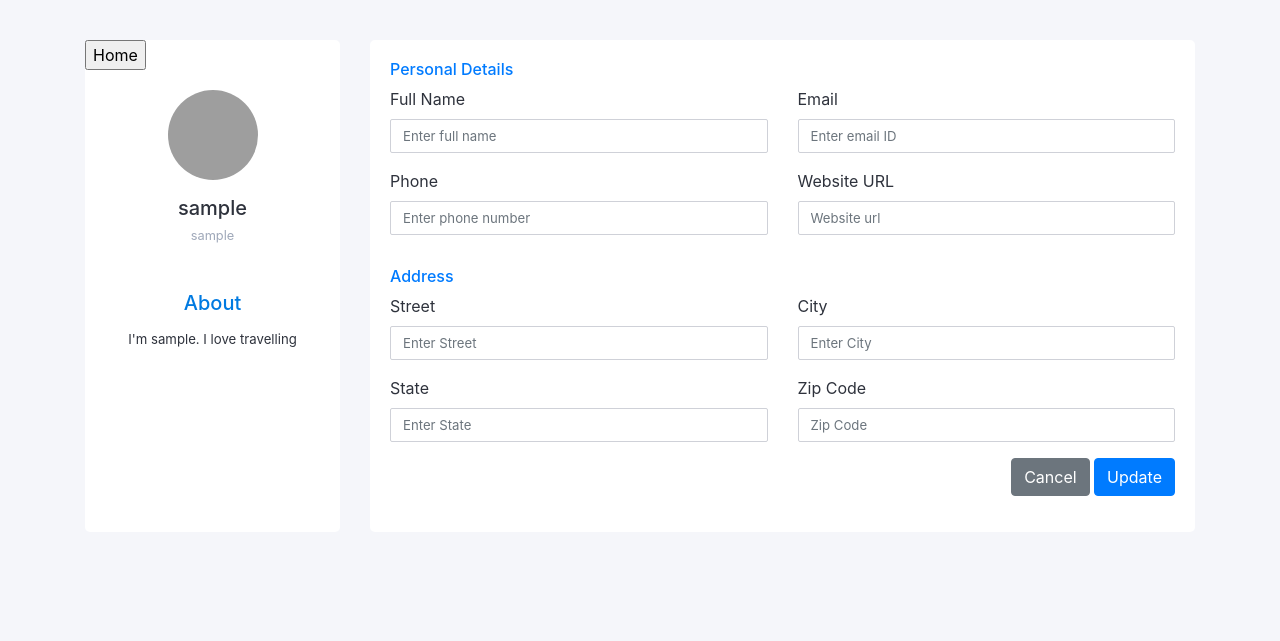
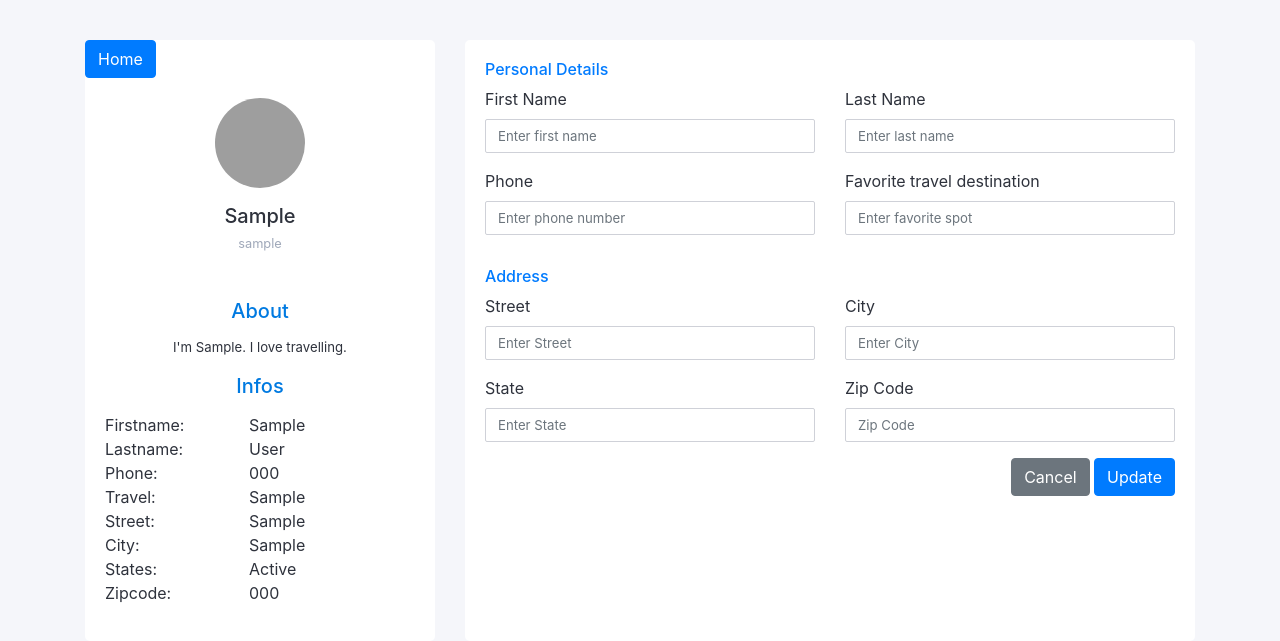
Before and after one commit to LoneRan/EE599CloudFinalProject, a Flask app: a page that uses templates/profile.html in a window 1280 px wide. Shown: the top 641 px of the page. Run offline with Flask 2, Linux system fonts and the light colour scheme; tables that the repository leaves empty hold one stand-in row (values such as "Sample post"); some libraries are stand-ins or nearby versions; grey boxes are pictures that could not be loaded.

Commit message:
finish profile and login system

```diff
--- a/app.py
+++ b/app.py
@@ -2,16 +2,14 @@ from flask import Flask, render_template, request, redirect, url_for, Response
 import requests
 import json
 from helper import guessState
+import userProfile
 app = Flask(__name__)
 CHECK = 0
 
 
 @app.route("/")
 def home():
-    # email = request.args['email']
-    # password = request.args['pass']
-    # print(email)
-    # print(password)
+
     return render_template("index.html")
 
 @app.route('/about')
@@ -40,24 +38,53 @@ def searchState():
 
 @app.route('/login',methods=['POST','GET'])
 def login():
-
+    if request.method == 'POST':
+        if 'Home' in request.form:
+            return redirect("/")
+        if 'reset' in request.form:
+            data = 0
+            username = request.form['username']
+            password = request.form['password']
+            data =  5 if userProfile.checkDupProfile(username) else 4
+            if data == 5:
+                userProfile.updatePassword(username,password)
+            return render_template('login.html', data=data)
+        fullname = request.form['fullname']
+        email = request.form['email']
+        password = request.form['pass']
+        fname, lname = fullname.strip().split(' ')
+        if userProfile.checkDupProfile(email): #check whether email has been used for registration
+            return render_template('login.html',data=3)
+        userProfile.register(fname, lname, email, password) #update db for registration
+        return render_template('login.html',data=2)
+        # print(request.form)
     return render_template('login.html')
 
-
+#check login condition
 @app.route('/login/check',methods=['GET'])
 def loginCheck():
     email = request.args['email']
     password = request.args['pass']
-    # print(email)
-    if password == '0': #login not successfully
+    if not userProfile.checkCredential(email, password): #login not successfully
         return render_template('login.html',data=1)
     else:    #login successfully
-        return render_template("index.html",data=email)
+        return render_template("index.html",data=email) #this email is the username, cannot be changed
 
-@app.route('/profile/<name>', methods=['POST','GET'])
-def profile(name): #name is user's info
-    prefix = name.split('@')[0]
-    data = [prefix,name]
+@app.route('/profile/<username>', methods=['POST','GET'])
+def profile(username): #name is user's info
+    fname = userProfile.getFirstName(username)
+    userData = userProfile.generateInfo(username)
+    data = [fname,username,userData]
     if request.method == 'POST':
-        return render_template("index.html",data=name)
+        if 'Home' in request.form:
+            return render_template("index.html",data=username)
+        elif 'submit' in request.form:
+            userProfile.updateProfile(request.form,username)
+            data[0] = userProfile.getFirstName(username)
+            data[2] = userProfile.generateInfo(username)
+            data.append(1)
+            return render_template("profile.html", data=data)
+            # query = 'update profiles  '
+        elif 'cancel' in request.form:
+            return render_template("profile.html", data=data)
     return render_template("profile.html", data=data)
--- /dev/null
+++ b/config/mysql_profile.json
@@ -0,0 +1,7 @@
+{
+    "host": "ee599db.cs9tlndyzuyd.us-west-2.rds.amazonaws.com",
+    "port": "3306",
+    "user": "admin",
+    "pass": "ee599final",
+    "db":"user"
+}
--- a/templates/profile.html
+++ b/templates/profile.html
@@ -70,17 +70,38 @@
     margin-bottom: 1rem;
 }
 
+#parent {
+    list-style: none;
+    width: 100%;
+    margin: 0;
+    padding: 0;
+    white-space: nowrap;
+	overflow-y: hidden;
+}
+
+#parent > li {
+    display: inline-block;
+    width: 45%;
+    height: 50%;
+    background-color: rgb(255, 255, 255);
+}
+
+#parent > li:nth-child(even) {
+    background-color: rgb(255, 255, 255);
+}
 
     </style>
 </head>
 <body>
 <div class="container">
 <div class="row gutters">
-<div class="col-xl-3 col-lg-3 col-md-12 col-sm-12 col-12">
+<div class="col-xl-4 col-lg-3 col-md-12 col-sm-12 col-12">
 <div class="card h-100">
-	<form action="" method="post">
-		<input type="submit" name="Home" value="Home" />
+	<div>
+		<form method="POST">
+			<button class="btn btn-primary" type="submit" name="Home">Home</button>
 		</form>
+	</div>
 	<!-- <button type="submit" id="myButton" name="submit" class="btn btn-primary">Home</button> -->
 	<!-- <script type="text/javascript">
 		document.getElementById("myButton").onclick = function () {
@@ -98,41 +119,52 @@
 			</div>
 			<div class="about">
 				<h5>About</h5>
-				<p>I'm {{ data[0] }}. I love travelling</p>
+				<p>I'm {{ data[0] }}. I love travelling.</p>
+				<h5>Infos</h5>
+				{% for t in data[2] %}
+					<ul id="parent" class="text-left">
+						<li style="font-size: 1rem">{{ t[0] }}:</li>
+						<li style="font-size: 1rem">{{ t[1] }}</li>
+					</ul>
+				{% endfor %}
 			</div>
 		</div>
 	</div>
 </div>
 </div>
-<div class="col-xl-9 col-lg-9 col-md-12 col-sm-12 col-12">
+<div class="col-xl-8 col-lg-9 col-md-12 col-sm-12 col-12">
 <div class="card h-100">
+	<form method="POST">
 		<div class="card-body">
 			<div class="row gutters">
 				<div class="col-xl-12 col-lg-12 col-md-12 col-sm-12 col-12">
 					<h6 class="mb-2 text-primary">Personal Details</h6>
+					{% if data[3] is defined %}
+						<h7 class="mb-2 text-success">Successfully Updated</h7>
+					{% endif %}
 				</div>
 				<div class="col-xl-6 col-lg-6 col-md-6 col-sm-6 col-12">
 					<div class="form-group">
-					<label for="fullName">Full Name</label>
-					<input type="text" class="form-control" id="fullName" placeholder="Enter full name">
+						<label for="fname">First Name</label>
+						<input type="text" class="form-control" id="fullName" name="fname" placeholder="Enter first name">
 					</div>
 				</div>
 				<div class="col-xl-6 col-lg-6 col-md-6 col-sm-6 col-12">
 					<div class="form-group">
-					<label for="eMail">Email</label>
-					<input type="email" class="form-control" id="eMail" placeholder="Enter email ID">
+						<label for="lname">Last Name</label>
+						<input type="text" class="form-control" id="fullName" name="lname" placeholder="Enter last name">
 					</div>
 				</div>
 				<div class="col-xl-6 col-lg-6 col-md-6 col-sm-6 col-12">
 					<div class="form-group">
 						<label for="phone">Phone</label>
-					<input type="text" class="form-control" id="phone" placeholder="Enter phone number">
+						<input type="text" class="form-control" id="phone" name="phone" placeholder="Enter phone number">
 					</div>
 				</div>
 				<div class="col-xl-6 col-lg-6 col-md-6 col-sm-6 col-12">
 					<div class="form-group">
-					<label for="website">Website URL</label>
-					<input type="url" class="form-control" id="website" placeholder="Website url">
+						<label for="website">Favorite travel destination</label>
+						<input type="text" class="form-control" id="fullName" name="travel" placeholder="Enter favorite spot">
 					</div>
 				</div>
 			</div>
@@ -143,37 +175,38 @@
 				<div class="col-xl-6 col-lg-6 col-md-6 col-sm-6 col-12">
 					<div class="form-group">
 						<label for="Street">Street</label>
-					<input type="name" class="form-control" id="Street" placeholder="Enter Street">
+						<input type="name" class="form-control" id="Street" name="street" placeholder="Enter Street">
 					</div>
 				</div>
 				<div class="col-xl-6 col-lg-6 col-md-6 col-sm-6 col-12">
 					<div class="form-group">
 						<label for="ciTy">City</label>
-					<input type="name" class="form-control" id="ciTy" placeholder="Enter City">
+						<input type="name" class="form-control" id="ciTy" name="city" placeholder="Enter City">
 					</div>
 				</div>
 				<div class="col-xl-6 col-lg-6 col-md-6 col-sm-6 col-12">
 					<div class="form-group">
 						<label for="sTate">State</label>
-					<input type="text" class="form-control" id="sTate" placeholder="Enter State">
+						<input type="text" class="form-control" id="sTate" name="states" placeholder="Enter State">
 					</div>
 				</div>
 				<div class="col-xl-6 col-lg-6 col-md-6 col-sm-6 col-12">
 					<div class="form-group">
 						<label for="zIp">Zip Code</label>
-					<input type="text" class="form-control" id="zIp" placeholder="Zip Code">
+						<input type="text" class="form-control" id="zIp" name="zipcode" placeholder="Zip Code">
 					</div>
 				</div>
 			</div>
 			<div class="row gutters">
 				<div class="col-xl-12 col-lg-12 col-md-12 col-sm-12 col-12">
 					<div class="text-right">
-					<button type="button" id="submit" name="submit" class="btn btn-secondary">Cancel</button>
-					<button type="button" id="submit" name="submit" class="btn btn-primary">Update</button>
+						<button type="submit" id="submit" name="cancel" class="btn btn-secondary">Cancel</button>
+						<button type="submit" id="submit" name="submit" class="btn btn-primary">Update</button>
 					</div>
 				</div>
 			</div>
 		</div>
+	</form>
 </div>
 </div>
 </div>
--- /dev/null
+++ b/userProfile.py
@@ -0,0 +1,116 @@
+from mysql.connector import MySQLConnection, Error
+import json
+
+#read db config
+def read_db_config(filename='config/mysql_profile.json'):
+	conf = None
+	try:
+		with open(f'{filename}') as f:
+			conf = json.loads(f.read())
+			conf['password'] = conf.pop('pass')
+			conf['database'] = conf.pop('db')
+			# print(conf)
+	except (IOError, json.decoder.JSONDecodeError):
+			print("there is some error",file = sys.stderr)
+			conf = {}
+	return conf
+
+#test db connection
+def connect():
+	try:
+		conf = read_db_config()
+		conn = MySQLConnection(**conf)
+		print('connected!')
+		if not conn.is_connected():
+			print('fail to connect')
+		conn.close()
+	except Error as error:
+		#exit with exit 4
+		print('end 4')
+		# pass
+
+#execute a query which modify db
+def execute(query):
+	try:
+		global_cursor.execute(query)
+		global_conn.commit()
+		# print(cursor.lastrowid)
+	except Error as error:
+		print(error)
+
+#execute a query which read data from db
+#return: a list of dictionary for each row of data
+def readdb(query):
+	res = []
+	try:
+		global_cursor.execute(query)
+		rows = global_cursor.fetchall()
+		for row in rows:
+			res.append(row)
+	except Error as error:
+		print(error)
+	return res
+
+def getFirstName(email):
+	res = readdb('select fname from profiles where user_id = (select user_id from credentials where username = "{}")'.format(email))
+	return res[0]['fname']
+
+def close_db():
+	global_cursor.close()
+	global_conn.close()
+
+def checkDupProfile(email):
+	currProDB = readdb('select * from credentials')
+	for dic in currProDB:
+		if dic['username']==email:
+			return True
+	return False
+
+def register(fname, lname, email, password):
+	query = 'insert into profiles(fname, lname) VALUES("{}","{}")'.format(fname,lname)
+	execute(query)
+	query = 'insert into credentials(user_id, username, pass) VALUES({},"{}","{}")'.format(global_cursor.lastrowid,email,password)
+	execute(query)
+
+def checkCredential(email, password):
+	query = 'select * from credentials where username="{}" and pass="{}"'.format(email,password)
+	res	= readdb(query)
+	return (len(res)>0)
+
+def updateProfile(form, username):
+	key = list(form.keys())[:-1]
+	value = list(map(lambda x : '"'+x+'"',form.values()))[:-1]
+	l = []
+	for k,v in zip(key,value):
+		if v!='""':
+			l.append(k+'='+v)
+	print(l)
+	update = ','.join(l)
+	query = 'update profiles set ' + update + ' where user_id = (select user_id from credentials where username = "{}");'.format(username)
+	execute(query)
+
+def generateInfo(username):
+	info = readdb('select * from profiles where user_id=(select user_id from credentials where username="{}");'.format(username))[0]
+	# print(info)
+	userData = []
+	for key,val in info.items():
+		if key!='user_id' and val != None and val != '':
+			if key =='fname':
+				key='Firstname'
+			elif key == 'lname':
+				key = 'Lastname'
+			key = key[0].upper() + key[1:]
+			val = val[0].upper() + val[1:]
+			userData.append((key,val))
+	return userData;
+
+def updatePassword(username,password):
+	query = 'update credentials set pass="{}" where username="{}"'.format(password,username)
+	execute(query)
+
+global_conn = MySQLConnection(**read_db_config())
+global_cursor = global_conn.cursor(dictionary=True)
+
+# print(readdb("select * from profiles"))
+# print(checkCredential("liask@usc.edu", "qwe12312"))
+# print(getFirstName("ruiwenhe@usc.edu"))
```
Also changed, not shown: sqlSchema/user.sql (added, +27 -0 lines), templates/login.html (+24 -12 lines), 1 other file. Lines whose indentation alone changed are shown as unchanged.
